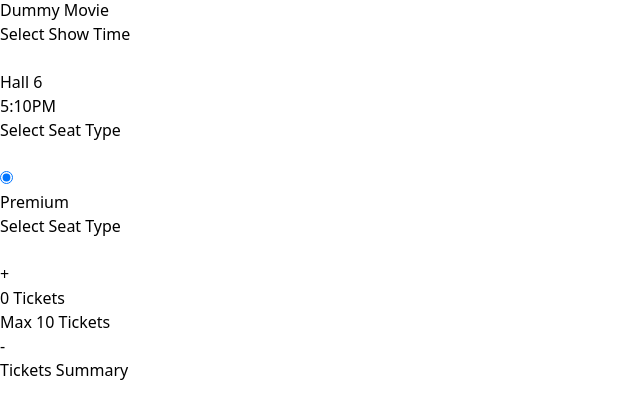
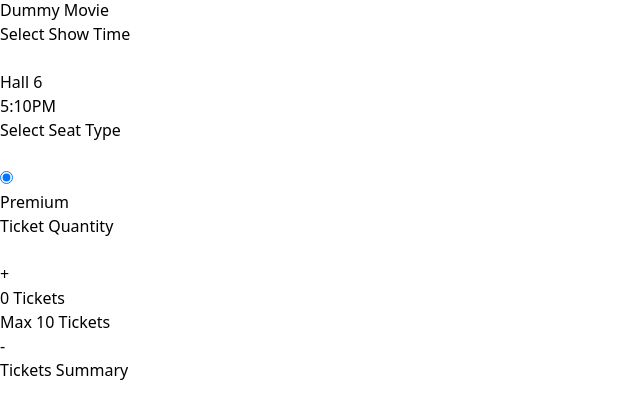
Before and after one commit to amito07/bookmyshow, a React (Vite) app: page /ticket in a window 1280 px wide. Shown: the part 7014-7418 px from the top of the page, without its empty margins (0-640 px from the left). Built offline with nearby package versions, Linux system fonts and the light colour scheme.

Commit message:
refactor ticket

```diff
--- a/src/pages/Ticket/MovieCard.jsx
+++ b/src/pages/Ticket/MovieCard.jsx
@@ -1,9 +1,8 @@
 const MovieCard = ({ data }) => {
-  console.log("data", data);
   return (
     <>
       <h1 className="font-bold font-mono text-2xl">Select Movie (9)</h1> <br />
-      <div className="grid grid-cols-4 gap-3">
+      <div className="grid grid-cols-4 lg:grid-cols-8 gap-1">
         {data.map((v, i) => (
           <div
             key={i}
--- a/src/pages/Ticket/SeatCard.jsx
+++ b/src/pages/Ticket/SeatCard.jsx
@@ -1,20 +1,20 @@
 const SeatCard = () => {
   return (
-    <div className="basis-1/2">
+    <div>
     <h1 className="font-bold font-mono text-2xl">Select Seat Type</h1>{" "}
     <br />
-    <div className="flex items-center ps-2 border border-gray-200 px-4 p-2 rounded-md shadow-[0_8px_30px_rgb(0,0,0,0.12)] w-3/4">
+    <div className="grid grid-cols-6 gap-2 border border-gray-200 rounded-md shadow-[0_8px_30px_rgb(0,0,0,0.12)] place-items-center">
       <input
         checked
         id="bordered-radio-2"
         type="radio"
         value=""
         name="bordered-radio"
-        className="w-4 h-4 text-blue-600 bg-gray-100 border-gray-300 focus:ring-blue-500 dark:focus:ring-blue-600 dark:ring-offset-gray-800 focus:ring-2 dark:bg-gray-700 dark:border-gray-600"
+        className="w-4 h-4 text-blue-600 bg-gray-100 border-gray-300 focus:ring-blue-500 dark:focus:ring-blue-600 dark:ring-offset-gray-800 focus:ring-2 dark:bg-gray-700 dark:border-gray-600 grid-cols-3"
       />
       <label
         htmlFor="bordered-radio-2"
-        className="w-full py-4 ms-2 text-sm font-medium text-black dark:text-black"
+        className="w-full py-4 ms-2 text-sm font-medium text-black dark:text-black grid-cols-3"
       >
         <span>
           <p className="font-bold">Premium</p>
--- a/src/pages/Ticket/TicketCount.jsx
+++ b/src/pages/Ticket/TicketCount.jsx
@@ -1,22 +1,38 @@
-const TicketCount = () => {
+const TicketCount = ({ticketCount, setTicketCount}) => {
+
+  const IncreaseTicket = () =>{
+    console.log("Increasing ticket count")
+    if(ticketCount < 10){
+      setTicketCount(ticketCount + 1)
+    }
+  }
+
+  const DecreateTicket = () =>{
+    if(ticketCount > 0){
+      setTicketCount(ticketCount - 1)
+    }
+  }
   return (
-    <div className="basis-1/2">
-              <h1 className="font-bold font-mono text-2xl">Select Seat Type</h1>{" "}
-              <br />
-              <div className="flex flex-row justify-around ps-2 border border-gray-200 px-4 p-2 rounded-md shadow-[0_8px_30px_rgb(0,0,0,0.12)] w-3/4">
     <div>
-                  <button className="p-3 rounded-md bg-violet-500 text-white cursor-pointer">
+      <h1 className="font-bold font-mono text-2xl">Ticket Quantity</h1> <br />
+      <div className="grid grid-cols-6 gap-2 border border-gray-200 px-4 p-2 rounded-md shadow-[0_8px_30px_rgb(0,0,0,0.12)] place-items-center">
+        <div className="col-span-2">
+          <button className="rounded-md bg-violet-500 text-white cursor-pointer p-4 items-center" onClick={()=> IncreaseTicket()}>
             +
           </button>
         </div>
-                <div className="flex flex-col ">
-                  <h1 className="font-bold">0 Tickets</h1>
+        <div className="col-span-2">
+          <h1 className="font-bold">{ticketCount} Tickets</h1>
           <p className="text-sm">Max 10 Tickets</p>
         </div>
-                <div className="p-3 rounded-md bg-violet-500 text-white cursor-pointer">-</div>
+        <div className="col-span-2">
+          <button className="rounded-md bg-violet-500 text-white cursor-pointer p-4 items-center" onClick={()=>DecreateTicket()}>
+            -
+          </button>
         </div>
       </div>
-  )
-}
+    </div>
+  );
+};
 
-export default TicketCount
+export default TicketCount;
--- a/src/pages/Ticket/TimeCard.jsx
+++ b/src/pages/Ticket/TimeCard.jsx
@@ -2,14 +2,19 @@ const TimeCard = () => {
   return (
     <>
       <h1 className="font-bold font-mono text-2xl">Select Show Time</h1> <br />
-      <div className="flex flex-row justify-between px-4 w-1/2 p-5 rounded-md shadow-[0_8px_30px_rgb(0,0,0,0.12)]">
-        <h1>Hall 6</h1>
+      <div className="grid grid-cols-4 gap-2 px-2 p-3 rounded-md shadow-[0_8px_30px_rgb(0,0,0,0.12)] place-items-center">
+        <div className="col-start-1 col-end-2">
+          <h1 className="font-bold">Hall 6</h1>
+        </div>
+        <div className="col-end-5 col-span-2">
         <button
           type="button"
           className="focus:outline-none text-white bg-purple-700 hover:bg-purple-800 focus:ring-4 focus:ring-purple-300 font-medium rounded-lg text-sm px-5 py-2.5 mb-2 dark:bg-purple-600 dark:hover:bg-purple-700 dark:focus:ring-purple-900"
         >
           5:10PM
         </button>
+
+        </div>
       </div>
     </>
   );
--- a/src/pages/Ticket/index.jsx
+++ b/src/pages/Ticket/index.jsx
@@ -6,8 +6,10 @@ import TimeCard from "./TimeCard";
 import SeatCard from "./SeatCard";
 import TicketCount from "./TicketCount";
 import { ClockIcon, DateIcon, FilmIcon } from "../../utils/icons";
+import { useState } from "react";
 
 const Ticket = () => {
+  const [ticketCount, setTicketCount] = useState(0)
   return (
     <>
       <Header />
@@ -22,9 +24,13 @@ const Ticket = () => {
           <section>
             <TimeCard />
           </section>
-          <section className="flex flex-row justify-evenly">
-            <SeatCard />
-            <TicketCount />
+          <section className="grid grid-cols-12 space-y-5 lg:space-y-0">
+            <div className="col-span-12 lg:col-start-1 col-end-5">
+              <SeatCard />
+            </div>
+            <div className="col-span-12 lg:col-start-6 col-end-12">
+              <TicketCount ticketCount={ticketCount} setTicketCount={setTicketCount} />
+            </div>
           </section>
         </div>
         <div>
```
Lines whose indentation alone changed are shown as unchanged.
